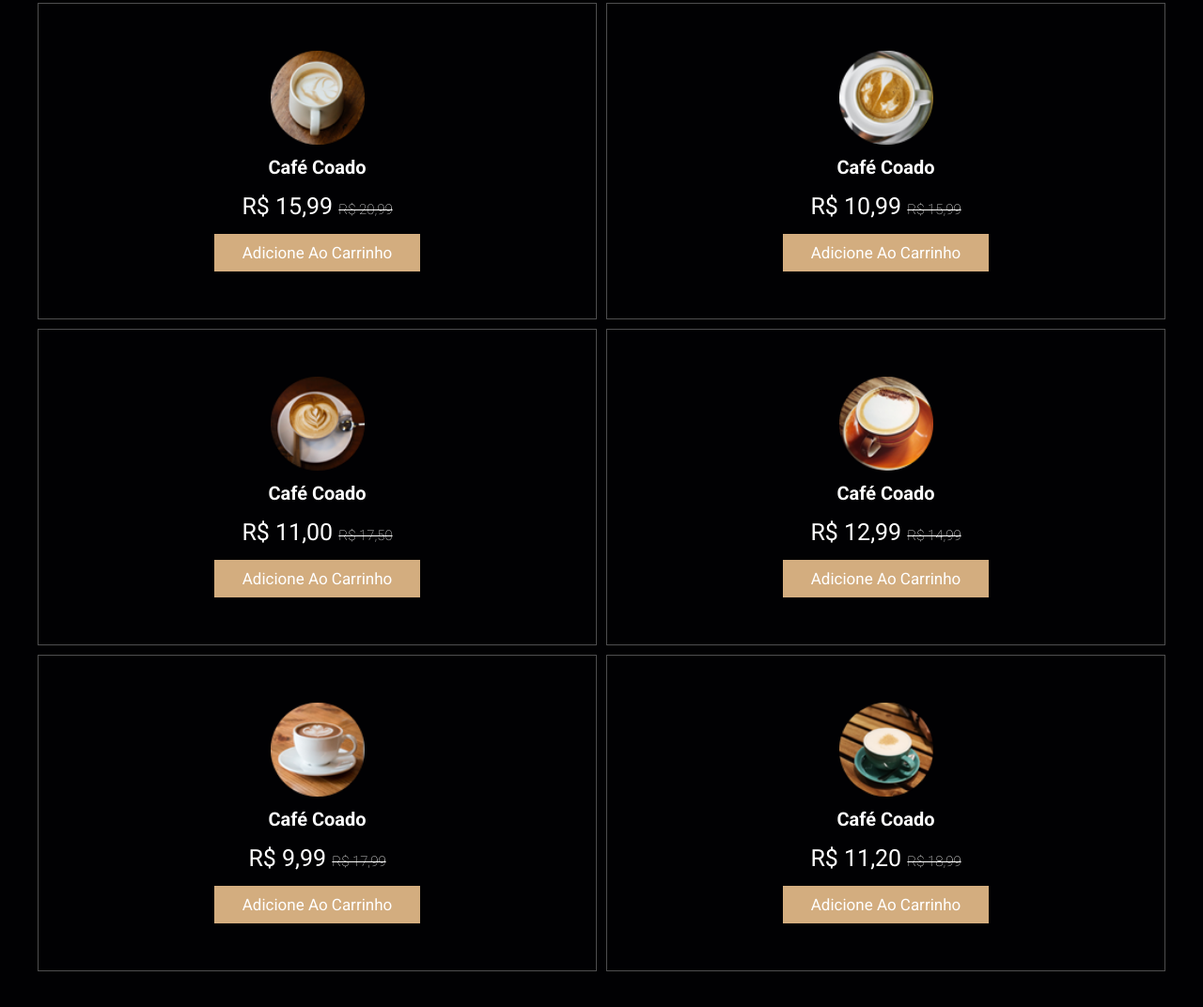
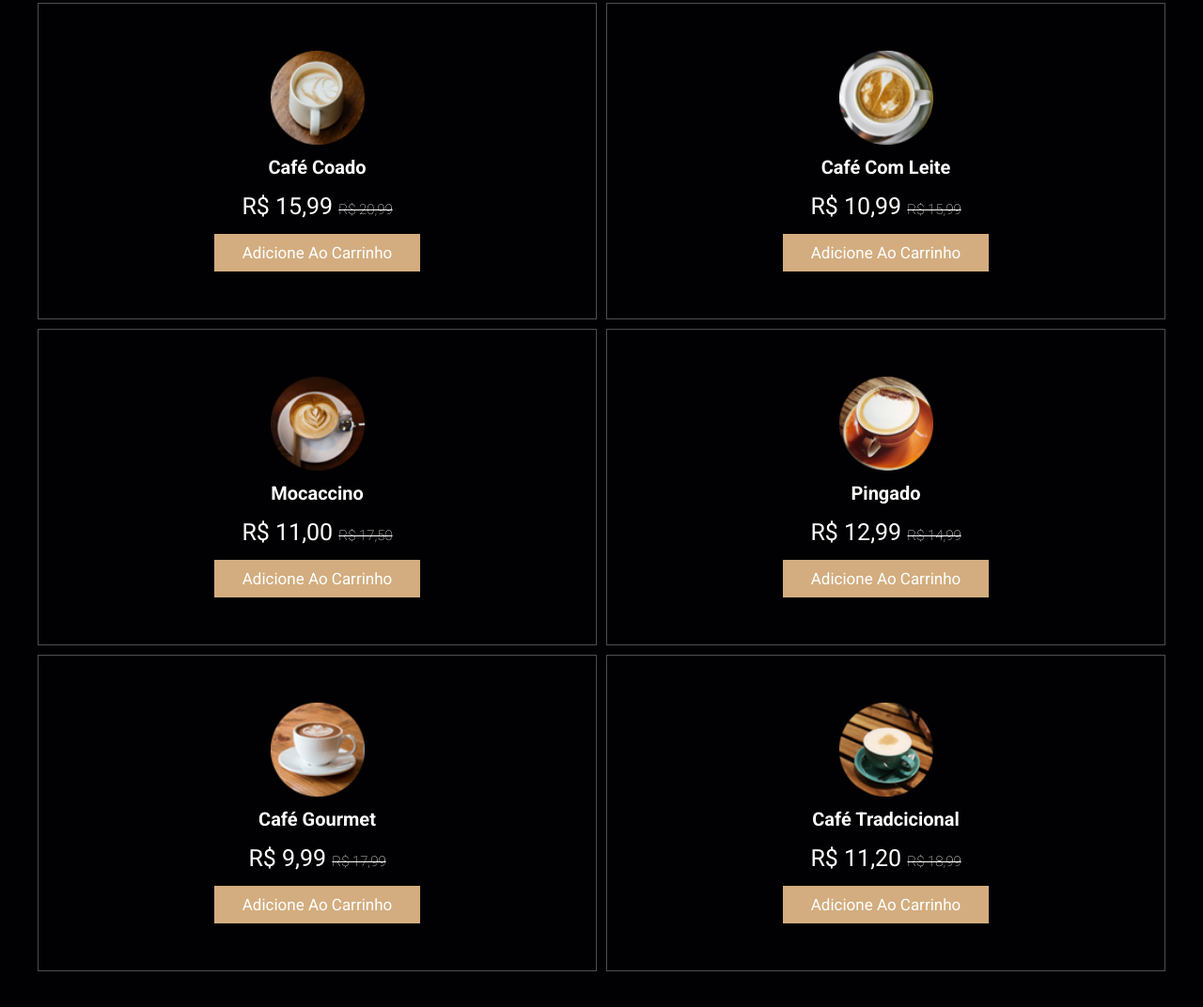
Before and after one commit to sidnei-leao/Coffe-Page, a plain HTML site: page index.html in a window 1280 px wide. Shown: the part 1555-2627 px from the top of the page at 94% size. Drawn offline with Linux system fonts and the light colour scheme.

Commit message:
Adicionando commit

```diff
--- a/index.html
+++ b/index.html
@@ -85,31 +85,31 @@
             </div>
             <div class="box">
                 <img src="./assets/menu-2.png" alt="item-2">
-                <h3>Café Coado</h3>
+                <h3>Café com leite</h3>
                 <div class="price">R$ 10,99 <span>R$ 15,99</span></div>
                 <a href="#" class="btn">Adicione ao Carrinho</a>
             </div>
             <div class="box">
                 <img src="./assets/menu-3.png" alt="item-3">
-                <h3>Café Coado</h3>
+                <h3>Mocaccino</h3>
                 <div class="price">R$ 11,00 <span>R$ 17,50</span></div>
                 <a href="#" class="btn">Adicione ao Carrinho</a>
             </div>
             <div class="box">
                 <img src="./assets/menu-4.png" alt="item-4">
-                <h3>Café Coado</h3>
+                <h3>Pingado</h3>
                 <div class="price">R$ 12,99 <span>R$ 14,99</span></div>
                 <a href="#" class="btn">Adicione ao Carrinho</a>
             </div>
             <div class="box">
                 <img src="./assets/menu-5.png" alt="item-5">
-                <h3>Café Coado</h3>
+                <h3>Café gourmet</h3>
                 <div class="price">R$ 9,99 <span>R$ 17,99</span></div>
                 <a href="#" class="btn">Adicione ao Carrinho</a>
             </div>
             <div class="box">
                 <img src="./assets/menu-6.png" alt="item-6">
-                <h3>Café Coado</h3>
+                <h3>Café tradcicional</h3>
                 <div class="price">R$ 11,20 <span>R$ 18,99</span></div>
                 <a href="#" class="btn">Adicione ao Carrinho</a>
             </div>
```
